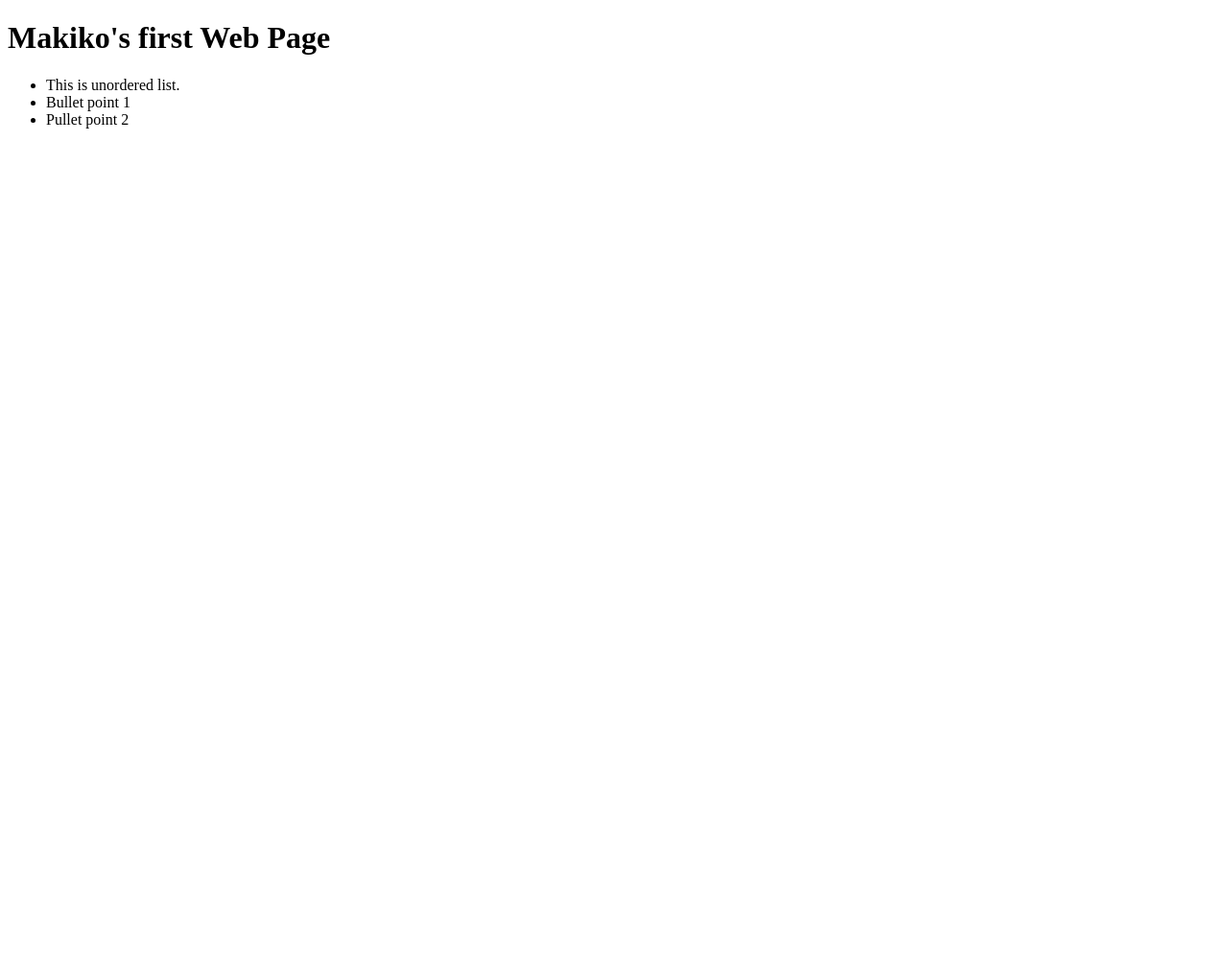
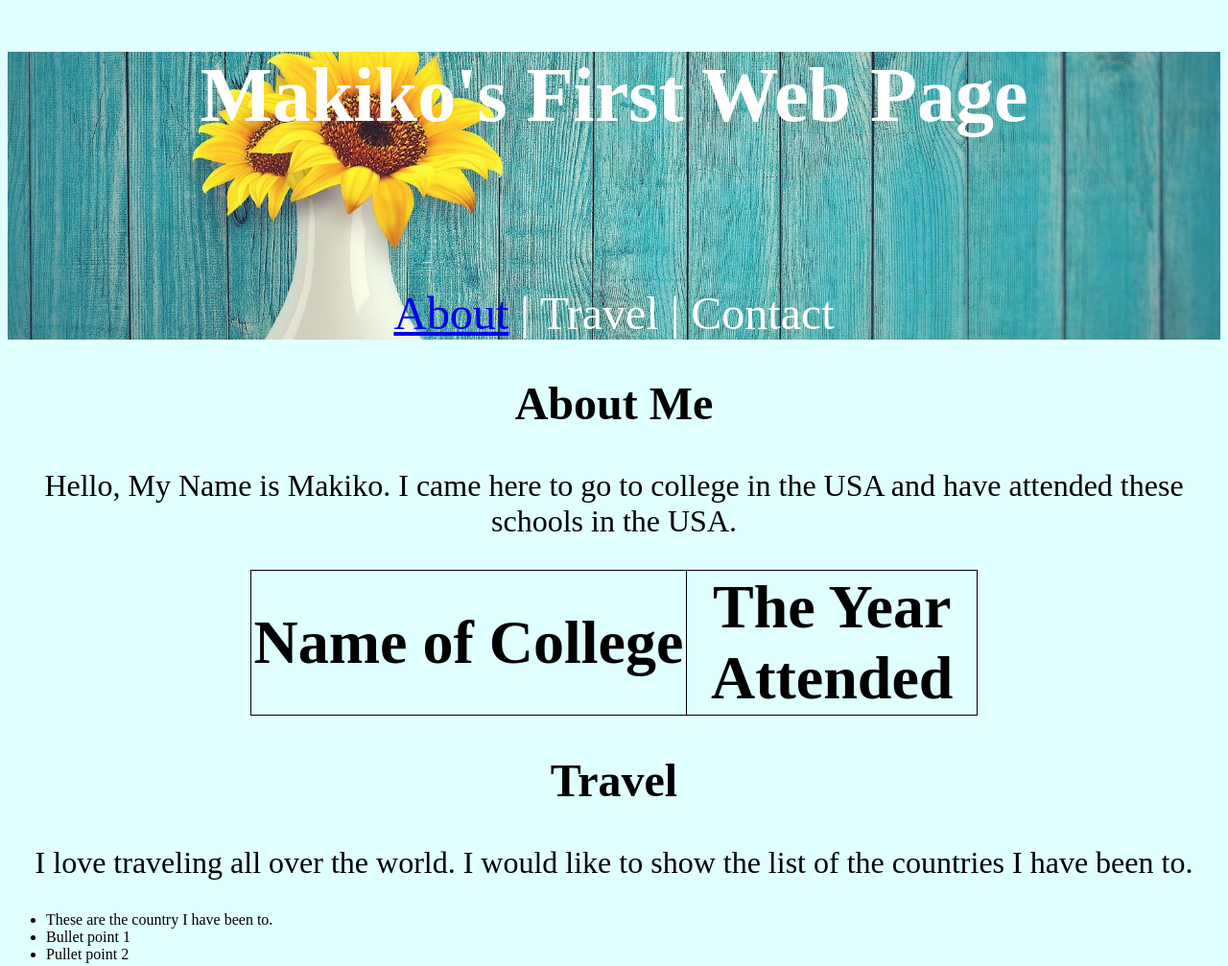
Before and after one commit to makikovaughan/Practice4, a plain HTML site: page index.html in a window 1280 px wide. Shown: the whole page at 96% size. Before the commit the page ends 800 px from the top, so only its background shows below. Drawn offline with Linux system fonts and the light colour scheme.

Commit message:
Commit index, css, and picture

```diff
--- a/index.html
+++ b/index.html
@@ -1,16 +1,41 @@
 <!DOCTYPE html>
 <html>
 	<head>
-		<title>Makiko's index file1</title>
+		<title>Makiko's First Website</title>
+		<link rel="stylesheet" href="mystyle.css">
 	</head>
 
 	<body>
-		<h1>Makiko's first Web Page</h1>
-		<ul>
-			<li>This is unordered list.</li>
-			<li>Bullet point 1</li>
-			<li>Pullet point 2</li>
-		</ul>
+		<header>
+			<h1>Makiko's First Web Page</h1>
+			<navi>
+				<a href="#aboutme">About</a> | <a>Travel</a> | <a>Contact</a>
+			</navi>
+		</header>
+		<main>
+			<section id="aboutme">
+				<h2>About Me</h2>
+				<p>Hello, My Name is Makiko. I came here to go to college in the USA and have attended these schools in the USA.</p>
+				<table>
+					<thead>
+						<tr>
+							<th>Name of College</th>
+							<th>The Year Attended</th>
+						</tr>
+
+					</thead>
+				</table>
+			</section>
+			<section id="travel">
+				<h2>Travel</h2>
+				<p>I love traveling all over the world. I would like to show the list of the countries I have been to.</p>
+				<ul>
+					<li>These are the country I have been to.</li>
+					<li>Bullet point 1</li>
+					<li>Pullet point 2</li>
+				</ul>
+			</section>
+		</main>
 	</body>
 
 </html>
--- /dev/null
+++ b/mystyle.css
@@ -0,0 +1,47 @@
+body{
+    background-color: lightcyan;
+}
+header{
+    background-image: url(picture/sunflower.jpg);
+    background-color: #cccccc;
+    position: sticky;
+    height: 300px;
+    background-origin: content-box;
+    background-position: left center;
+    background-repeat: no-repeat;
+    background-size: cover;
+    text-align: center;
+    color: white;
+}
+h1{
+    font-size: 500%;
+}
+h2{
+    font-size: 300%;
+    text-align: center;
+}
+navi{
+    font-size: 300%;
+    position: sticky;
+    top: 400px;
+}
+table, th, td{
+    position: center;
+    border: 1px solid black;
+    margin-left: auto;
+    margin-right: auto;
+    font-size: 200%;
+    width: 60%;
+    border-collapse: collapse;
+}
+
+th{
+    text-align:center;
+}
+
+p{
+    font-size: 200%;
+    margin-left: auto;
+    margin-right: auto;
+    text-align:center;
+}
```
Also changed, not shown: picture/oahu1.jpeg (added), picture/sunflower.jpg (added), 1 other file.
